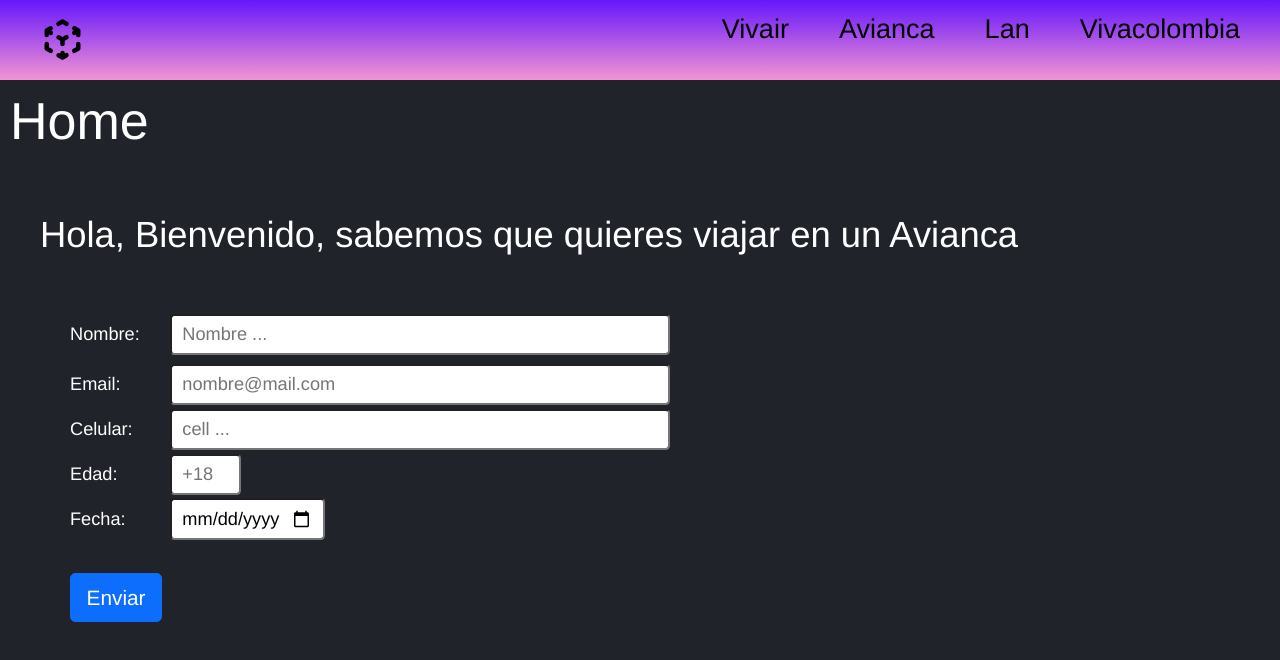
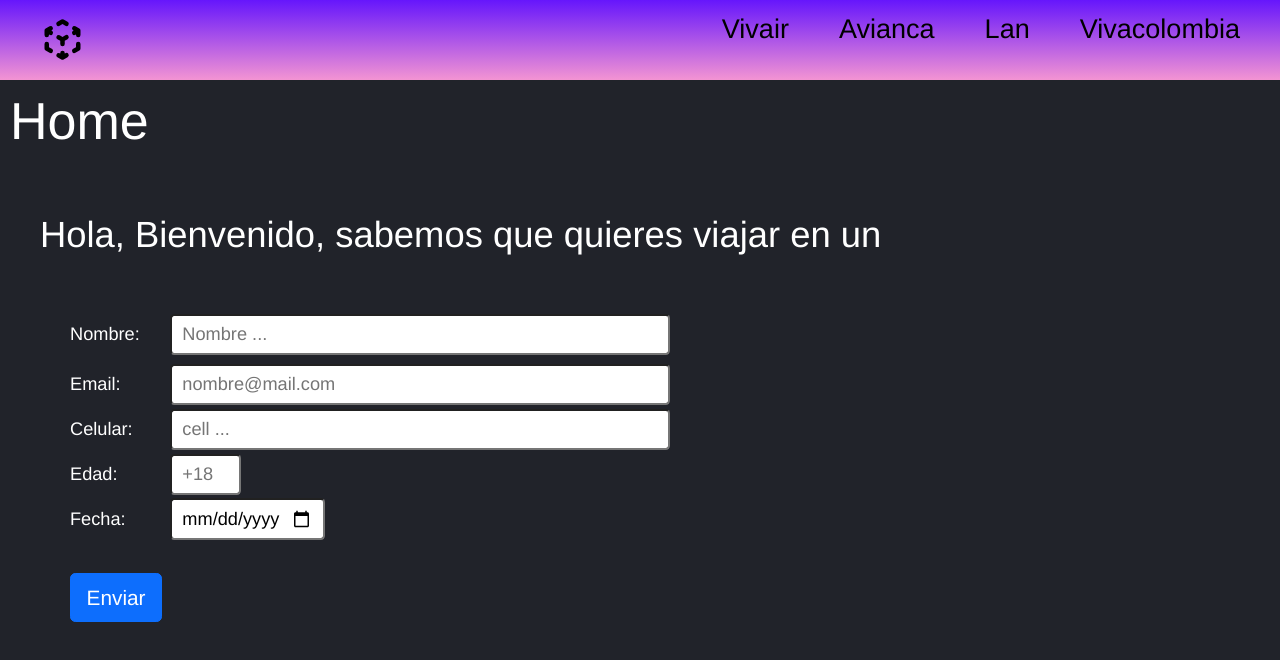
Before and after one commit to miguebeto/it-globers-app, a React (Create React App) app: page /Avianca in a window 1280 px wide. Shown: the top 660 px of the page. Built offline with nearby package versions, Linux system fonts and the light colour scheme.

Commit message:
added airline Vivacolombia

```diff
--- a/src/components/HomeScreen.js
+++ b/src/components/HomeScreen.js
@@ -7,11 +7,14 @@
 
     let params = useParams();
 
-    return (
-        <div>
-            <h1>Home</h1>
-            <h3 style={{ padding: "40px" }}>Hola, Bienvenido, sabemos que quieres viajar en un {params.nameAirline === 'it-globers-app' ? null : params.nameAirline}</h3>
-            <Form />
-        </div>
-    )
+  return (
+    <div>
+      <h1>Home</h1>
+      <h3 style={{ padding: "40px" }}>
+        Hola, Bienvenido, sabemos que quieres viajar en un{" "}
+        {params.invoiceId === "it-globers-app" ? null : params.invoiceId}
+      </h3>
+      <Form />
+    </div>
+  );
 };
```
Also changed, not shown: src/hooks/useModal.js (deleted, +0 -11 lines).
